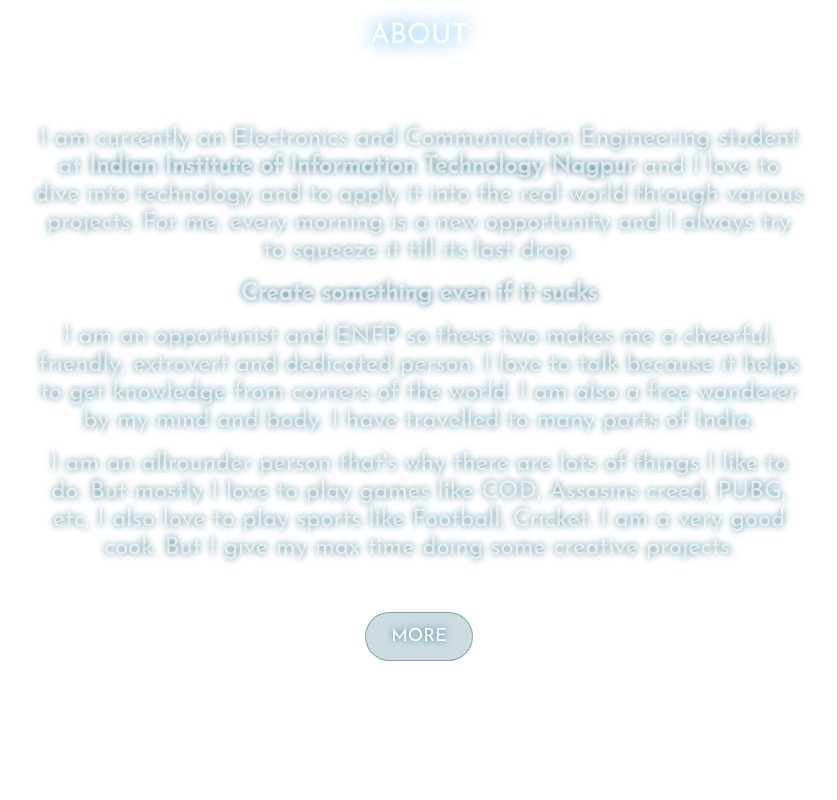
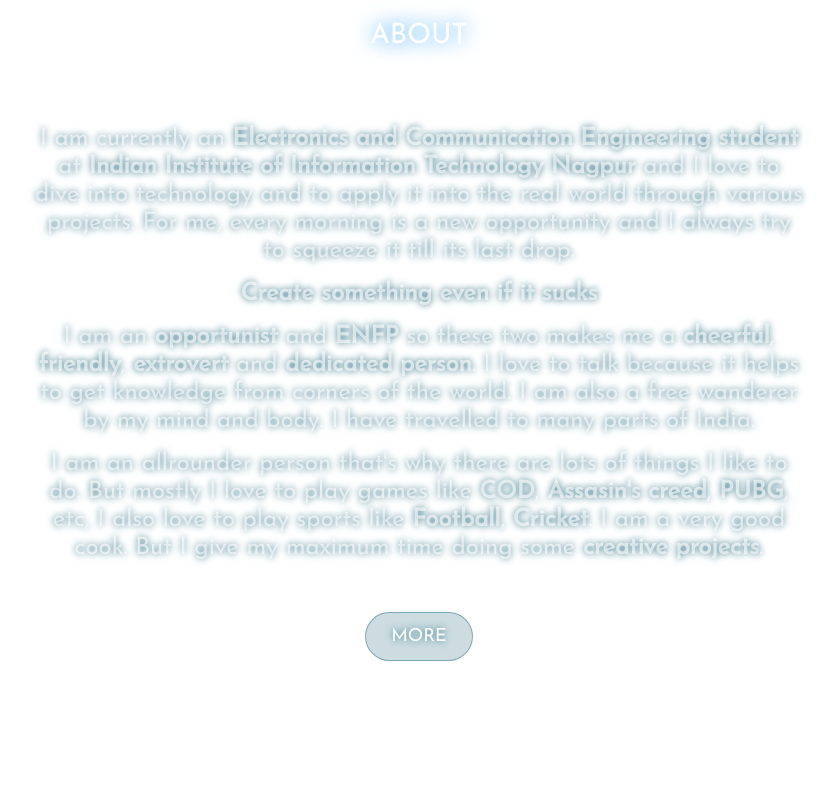
Before and after one commit to Drock2001/portfolio, a plain HTML site: page index.html in a window 1280 px wide. Shown: the part 800-1600 px from the top of the page, without its empty margins (221-1058 px from the left). Drawn offline with nearby package versions, Linux system fonts and the light colour scheme.

Commit message:
some new change

```diff
--- a/css/style.css
+++ b/css/style.css
@@ -80,7 +80,7 @@ section {
     padding: 20px 0;
     height: 100%;
     position: relative;
-    transition: background-color 0.5s ease-out;
+
 }
 
 .home {
@@ -152,8 +152,12 @@ section {
 .section-info li{
   font-family: 'Josefin Sans', sans-serif;
   line-height: 28px;
+  color: #ffffff99;
+  font-size: 20px;
+}
+
+.section-info li:hover{
   color: #ffffff;
-  font-size: 20px;
 }
 
 .section-info .mybtn {
@@ -188,6 +192,7 @@ section {
 .footer .link img:hover{
   color: #2196f3;
   background-color: #367588;
+  height: 30px;
   box-shadow: 0 0 10px #367588, 0 0 40px #367588, 0 0 80px #367588;
   transition-delay: 0.2s;
 }
--- a/index.html
+++ b/index.html
@@ -44,7 +44,8 @@
         </ul>
     </header>
     <div class="logo">
-    <br><br><br><br><a href="https://drive.google.com/file/d/1sLMnvjX-9IDuCgye2Z_Zo2RBPjJRxPdn/view?usp=sharing" target="_blank"><img class="wow fadeInUp" data-wow-duration="3s" data-wow-delay="0.8s" src= "img/logo.png" alt="" height="200px"></a>
+    <br><br><br><br><a href="https://drive.google.com/file/d/1sLMnvjX-9IDuCgye2Z_Zo2RBPjJRxPdn/view?usp=sharing" target="_blank">
+      <img class="wow fadeInUp" data-wow-duration="3s" data-wow-delay="0.8s" src= "img/logo.png" alt="" height="200px"></a>
     </div>
     <section class="home wow fadeIn" data-wow-duration="2s" data-wow-delay="0.8s">
         <div class="name">
@@ -59,15 +60,15 @@
             <h2>About</h2>
         </div>
         <div class="section-info wow fadeInUp" data-wow-duration="0.5s" data-wow-delay="0.3s">
-            <p>I am currently an Electronics and Communication Engineering student at <b>Indian Institute of Information Technology
+            <p>I am currently an <b>Electronics and Communication Engineering student</b> at <b>Indian Institute of Information Technology
               Nagpur</b> and I love to dive into technology and to apply it into the real world through various projects.
               For me, every morning is a new opportunity and I always try to squeeze it till its last drop.
             </p>
             <p><b>Create something even if it sucks</b></p>
-            <p>I am an opportunist and ENFP so these two makes me a cheerful, friendly, extrovert and dedicated person. I love to talk
+            <p>I am an <b>opportunist</b> and <b>ENFP</b> so these two makes me a <b>cheerful</b>, <b>friendly</b>,<b> extrovert</b> and <b>dedicated person</b>. I love to talk
               because it helps to get knowledge from corners of the world. I am also a free wanderer by my mind and body. I have travelled to many parts of India.</p>
-              <p>I am an allrounder person that's why there are lots of things I like to do. But mostly I love to play games like COD, Assasins creed, PUBG, etc, I
-                also love to play sports like Football, Cricket. I am a very good cook. But I give my max time doing some creative projects.</p>
+              <p>I am an allrounder person that's why there are lots of things I like to do. But mostly I love to play games like <b>COD</b>, <b>Assasin's creed</b>, <b>PUBG</b>, etc, I
+                also love to play sports like <b>Football</b>, <b>Cricket</b>. I am a very good cook. But I give my maximum time doing some <b>creative projects</b>.</p>
             <a href="html/about.html" class="mybtn">More</a>
         </div>
 
```
